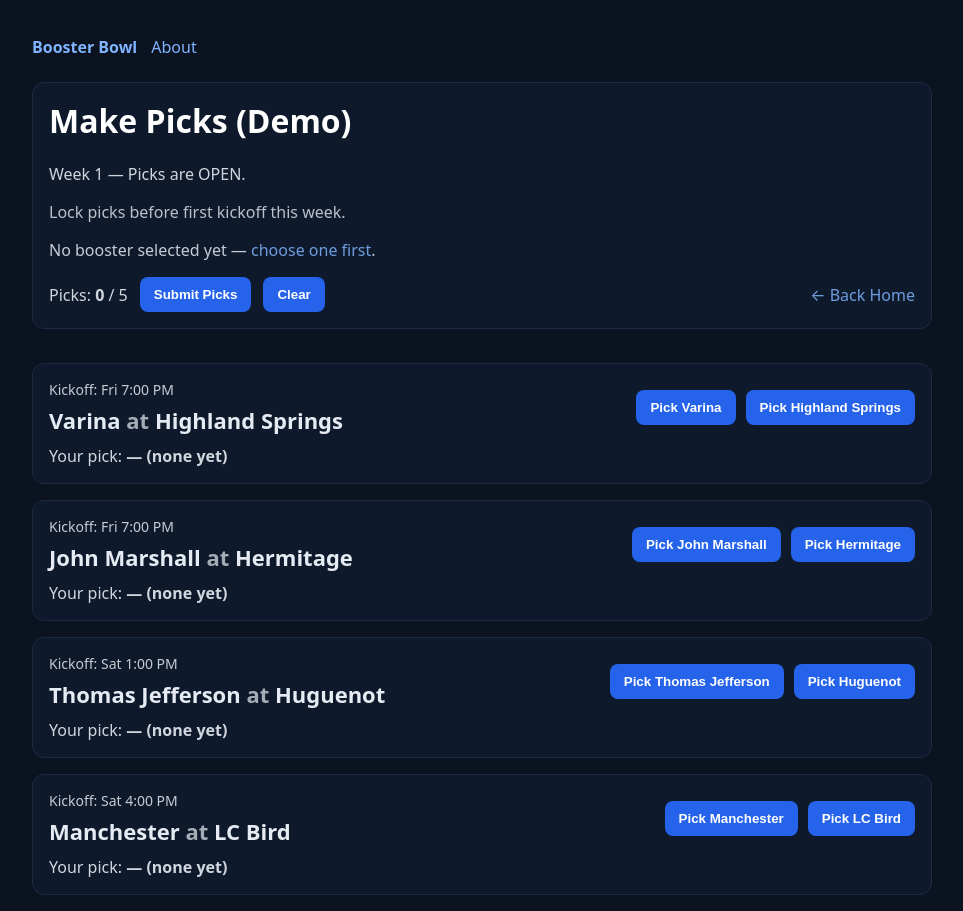
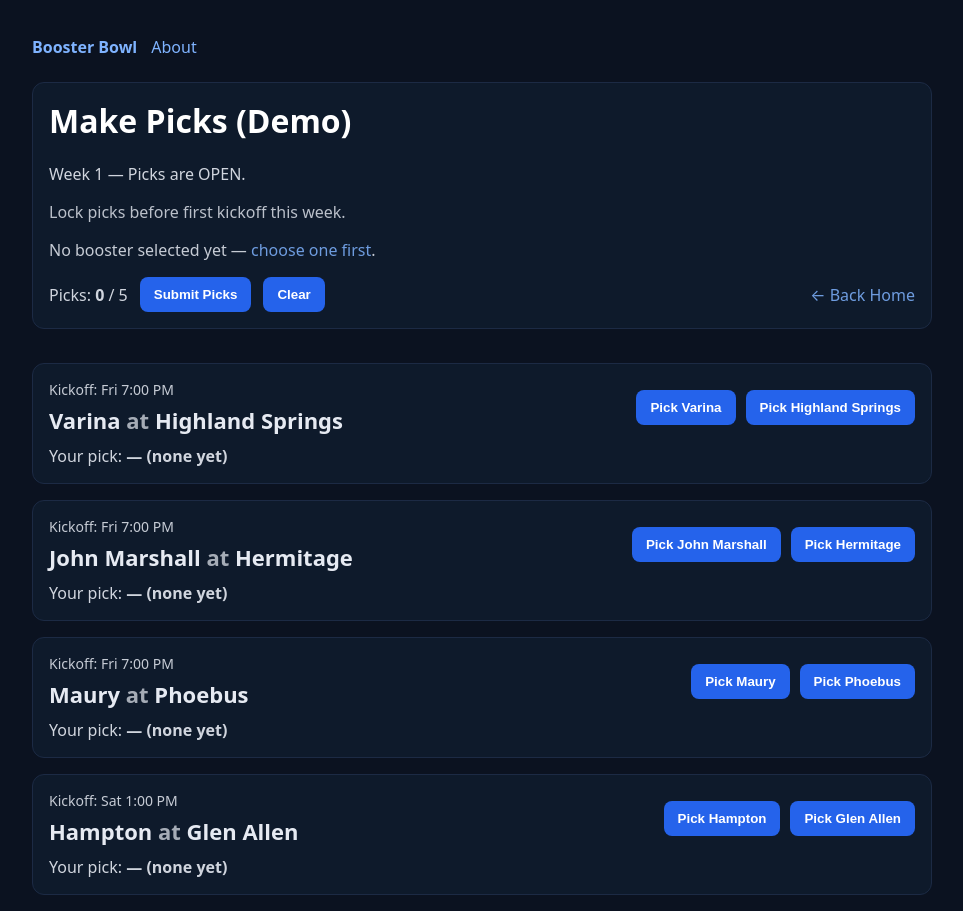
Before and after one commit to Rloney86/booster-bowl, a Next.js app: page /picks in a window 1280 px wide. Shown: the top 911 px of the page, without its empty margins (158-1121 px from the left). Built offline with nearby package versions, Linux system fonts and the light colour scheme.

Commit message:
Update game list in Picks component

```diff
--- a/pages/picks.js
+++ b/pages/picks.js
@@ -5,15 +5,40 @@ const STORAGE_KEY = "bb_selected_booster";
 
 export default function Picks() {
   const games = useMemo(
-    () => [
-      { id: "g1", away: "Varina", home: "Highland Springs", kickoff: "Fri 7:00 PM" },
-      { id: "g2", away: "John Marshall", home: "Hermitage", kickoff: "Fri 7:00 PM" },
-      { id: "g3", away: "Thomas Jefferson", home: "Huguenot", kickoff: "Sat 1:00 PM" },
-      { id: "g4", away: "Manchester", home: "LC Bird", kickoff: "Sat 4:00 PM" },
-      { id: "g5", away: "Dinwiddie", home: "Prince George", kickoff: "Sat 7:00 PM" },
-    ],
-    []
-  );
+  () => [
+    {
+      id: "g1",
+      away: "Varina",
+      home: "Highland Springs",
+      kickoff: "Fri 7:00 PM",
+    },
+    {
+      id: "g2",
+      away: "John Marshall",
+      home: "Hermitage",
+      kickoff: "Fri 7:00 PM",
+    },
+    {
+      id: "g3",
+      away: "Maury",
+      home: "Phoebus",
+      kickoff: "Fri 7:00 PM",
+    },
+    {
+      id: "g4",
+      away: "Hampton",
+      home: "Glen Allen",
+      kickoff: "Sat 1:00 PM",
+    },
+    {
+      id: "g5",
+      away: "Thomas Jefferson",
+      home: "Huguenot",
+      kickoff: "Sat 4:00 PM",
+    },
+  ],
+  []
+);
 
   const [selectedBooster, setSelectedBooster] = useState(null);
 
```
